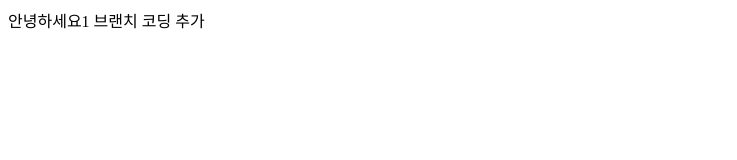
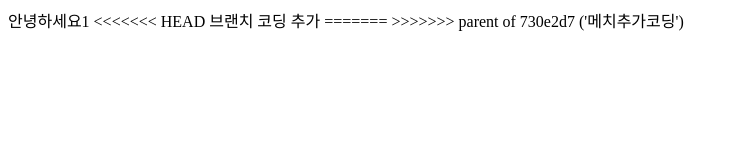
Before and after one commit to kyu1203/github_test, a plain HTML site: page test1.html in a window 1280 px wide. Shown: the whole page, without its empty margins (0-737 px from the left). Drawn offline with Linux system fonts and the light colour scheme.

Commit message:
처음으로

```diff
--- a/test1.html
+++ b/test1.html
@@ -10,5 +10,8 @@
 </head>
 <body>
 안녕하세요1
+<<<<<<< HEAD
 브랜치 코딩 추가
+=======
+>>>>>>> parent of 730e2d7 ('메치추가코딩')
 </body>
```
